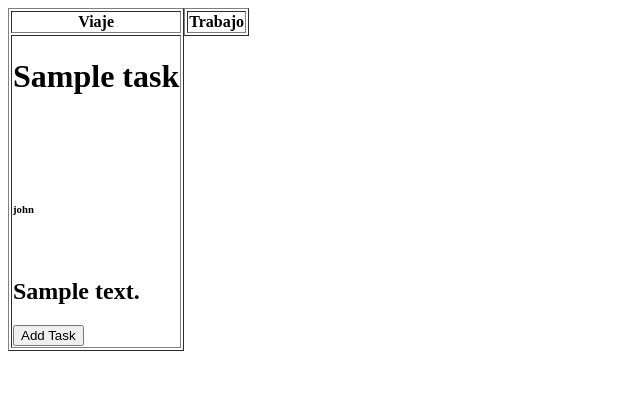
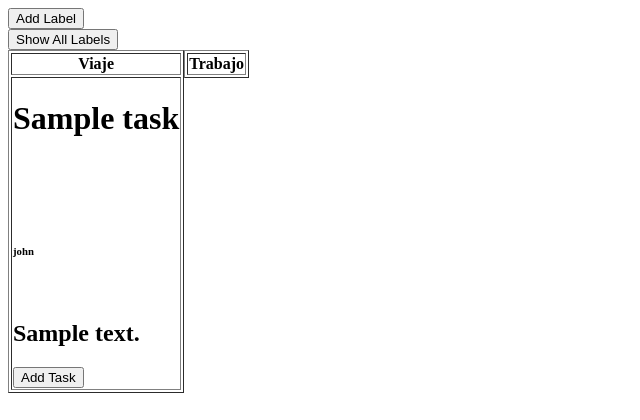
Before and after one commit to GermoLaz/taskManager, a Django app: page /allTask in a window 1280 px wide. Shown: the top 420 px of the page, without its empty margins (0-640 px from the left). Run offline with Django 3.2, Linux system fonts and the light colour scheme; a user stored in the database is signed in; data comes from the database, SQL or seed files in the repository; both versions use the stored data as it was after the commit; tables that the repository leaves empty hold one stand-in row (values such as "Sample post"); lists and menus that the app fills with data are empty.

Commit message:
ABM label terminado

```diff
--- a/Main/forms.py
+++ /dev/null
@@ -1,5 +0,0 @@
-from django import forms
-
-#class loginForm(forms.Form):
-#    username = forms.CharField()
-#    password = forms.CharField()
--- a/Main/views.py
+++ b/Main/views.py
@@ -1,10 +1,10 @@
 from django.shortcuts import render
-
-# Create your views here.
 from django.contrib.auth import authenticate, login
 from django.views.decorators.csrf import csrf_exempt
-
-
+from django.views.generic import CreateView,FormView,DeleteView
+from Main.forms import LabelForm
+from Main.models import Task, Category, Label
+from django.contrib.auth.decorators import login_required
 
 @csrf_exempt
 def login_view(request):
@@ -20,11 +20,26 @@ def login_view(request):
         else:
             return render(request,'Main/form.html')
 
-from Main.models import Task, Category
-from django.contrib.auth.decorators import login_required
 
 @login_required
 def all_tasks_by_user(request):
     tasks = Task.objects.all()
     categories = Category.objects.all()
     return render(request, 'Main/allTask.html', {'tasks': tasks, 'categories': categories})
+
+
+def showAllLabels(request):
+    labels = Label.objects.all()
+    return render(request, 'Main/AllLabels.html', {'labels': labels})
+
+
+class DeleteLabel(DeleteView):
+    model = Label
+    success_url ='/allTask'
+
+
+class CreateLabel(CreateView):
+    model = Label
+    fields = ['Title','Color']
+    template_name = 'Main/label.html'
+    success_url = '/allTask'
--- a/Templates/Main/allTask.html
+++ b/Templates/Main/allTask.html
@@ -5,6 +5,20 @@
     <title>Title</title>
 </head>
 <body>
+    <nav>
+         <div>
+             <form action='/label/add' method='POST'>{%csrf_token %}
+                    <button type='submit'>Add Label</button>
+            </form>
+         </div>
+        <div>
+             <form action='/label/showAllLabels' method='POST'>{%csrf_token %}
+                    <button type='submit'>Show All Labels</button>
+            </form>
+         </div>
+
+    </nav>
+
     {%for category in categories%}
     <div style = "float: left">
         <table border="1">
@@ -22,8 +36,6 @@
                         <h2>{{task.Content}}</h2>
                         <button>Add Task</button>
                         </td></tr>
-
-
                     {% endif %}
                 {%endfor%}
                 </tbody>
--- a/taskManager/urls.py
+++ b/taskManager/urls.py
@@ -16,10 +16,13 @@ Including another URLconf
 from django.contrib import admin
 from django.urls import path
 
-from Main.views import all_tasks_by_user, login_view
+from Main.views import all_tasks_by_user, login_view, CreateLabel,DeleteLabel,showAllLabels
 
 urlpatterns = [
     path('admin/', admin.site.urls),
     path('allTask', all_tasks_by_user),
     path('login', login_view),
+    path('label/add', CreateLabel.as_view()),
+    path('label/delete/<pk>', DeleteLabel.as_view()),
+    path('label/showAllLabels', showAllLabels),
 ]
```
Also changed, not shown: Templates/Main/allLabels.html (added, +28 -0 lines), Templates/Main/label.html (added, +14 -0 lines), db.sqlite3.
